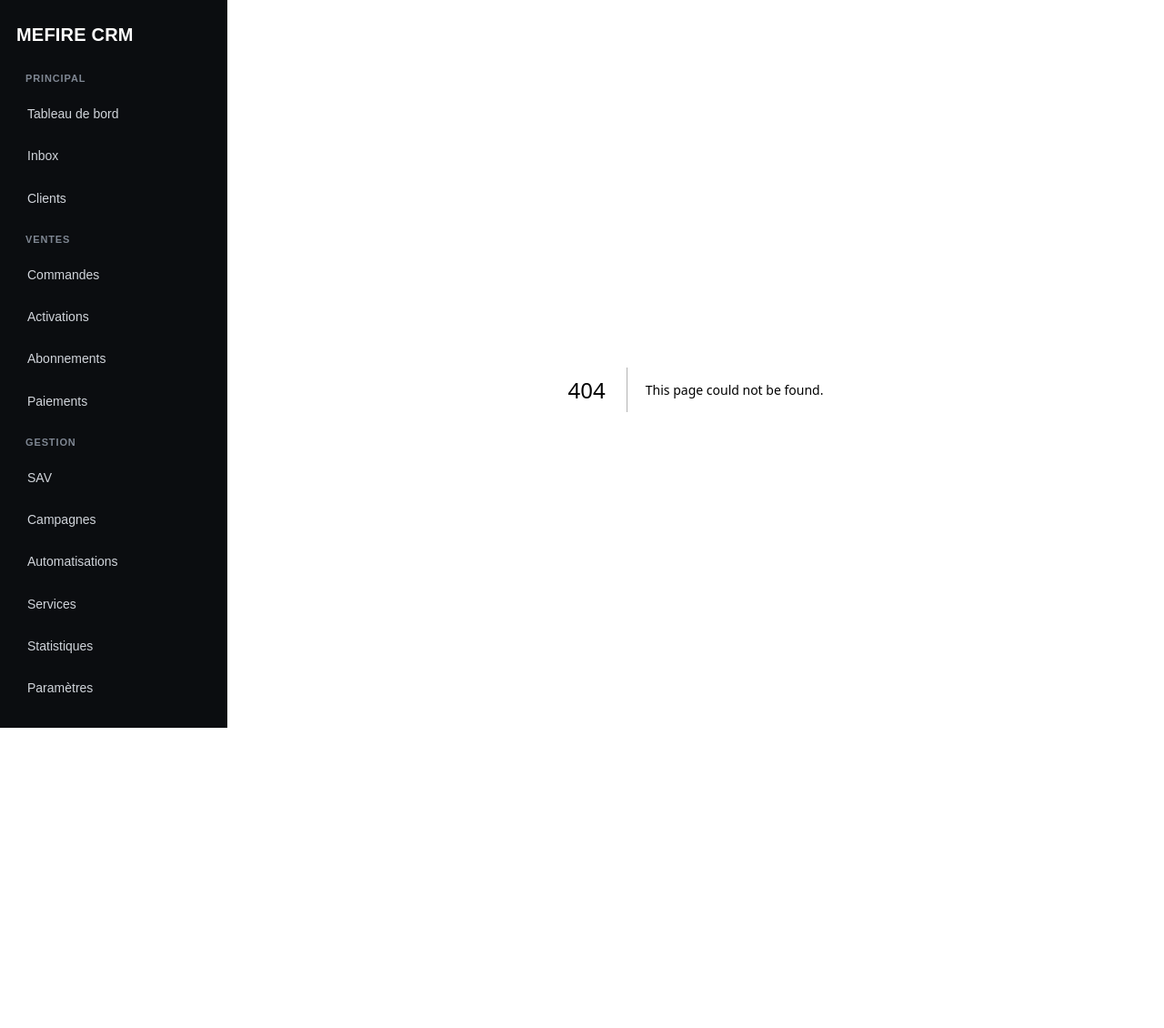
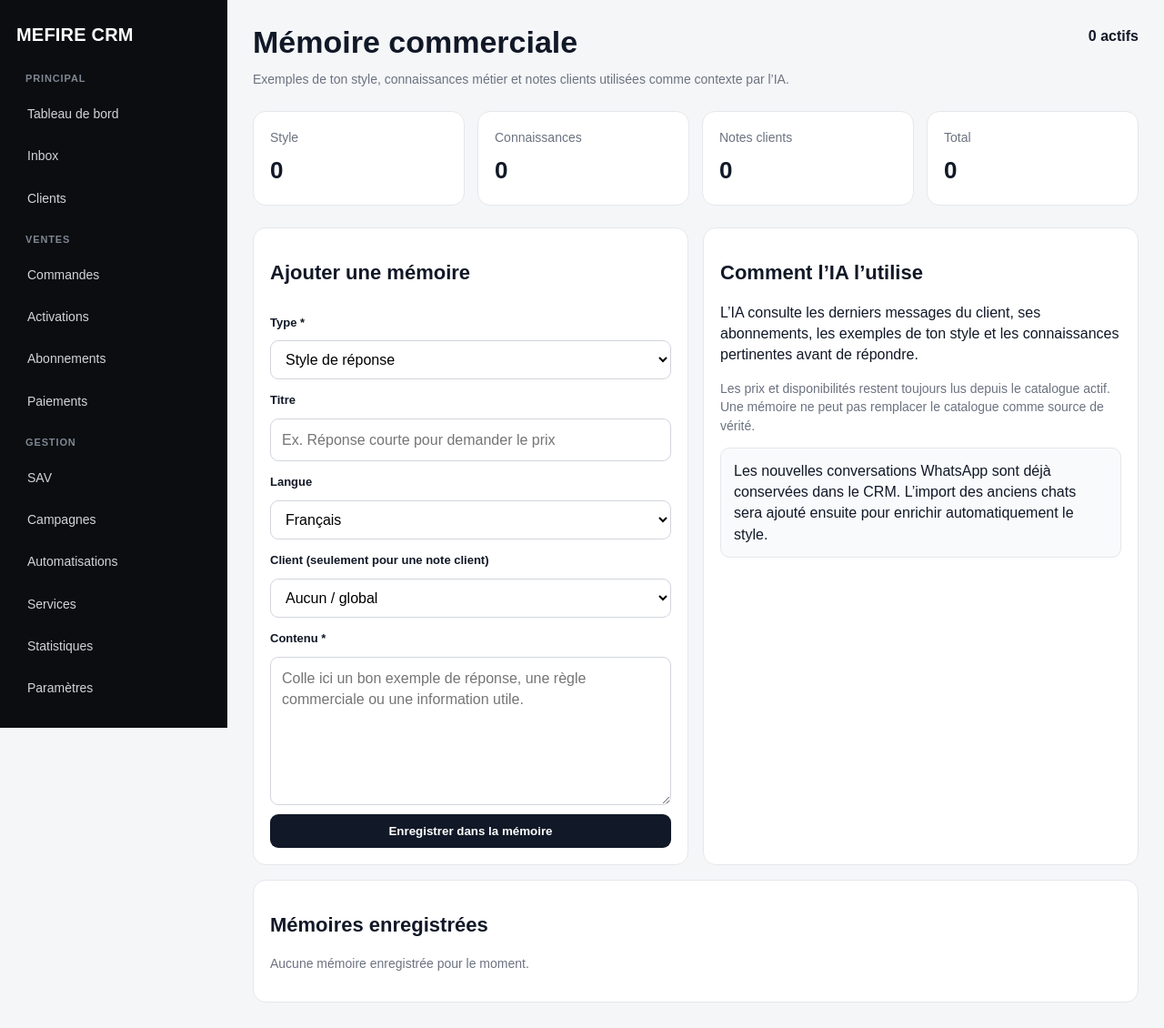
Before and after one commit to mefirelearning-cpu/Mefire-premium-, a Next.js app: page /memoire in a window 1280 px wide. Before the commit this address had no page. Shown: the whole page at 91% size. Before the commit the page ends 856 px from the top, so only its background shows below. Built offline with nearby package versions, Linux system fonts and the light colour scheme; no server answers; the database is empty.

Commit message:
feat: add commercial memory admin page

```diff
--- /dev/null
+++ b/src/app/memoire/page.tsx
@@ -0,0 +1,15 @@
+import {createMemoryAction,toggleMemoryAction} from '@/app/actions/memoire';
+import {listCustomers} from '@/lib/admin-data';
+import {listMemoryEntries,memoryStats} from '@/lib/commercial-memory';
+export const dynamic='force-dynamic';
+
+const label=(kind:string)=>({style:'Style de réponse',knowledge:'Connaissance',policy:'Règle métier',customer_note:'Note client'} as Record<string,string>)[kind]||kind;
+
+export default async function MemoirePage(){
+ const [rows,stats,clients]=await Promise.all([listMemoryEntries(),memoryStats(),listCustomers()]);
+ return <><div className="top"><div><h1>Mémoire commerciale</h1><div className="muted">Exemples de ton style, connaissances métier et notes clients utilisées comme contexte par l’IA.</div></div><strong>{stats.active} actifs</strong></div>
+ <section className="grid">{[['Style',stats.style],['Connaissances',stats.knowledge],['Notes clients',stats.customerNotes],['Total',stats.total]].map(([l,v])=><div className="card" key={l}><div className="muted">{l}</div><div className="value">{v}</div></div>)}</section>
+ <section className="cols"><form className="card" action={createMemoryAction}><h2>Ajouter une mémoire</h2><label>Type *</label><select name="kind" required defaultValue="style"><option value="style">Style de réponse</option><option value="knowledge">Connaissance métier</option><option value="policy">Règle métier</option><option value="customer_note">Note liée à un client</option></select><label>Titre</label><input name="title" placeholder="Ex. Réponse courte pour demander le prix"/><label>Langue</label><select name="language" defaultValue="fr"><option value="fr">Français</option><option value="en">Anglais</option></select><label>Client (seulement pour une note client)</label><select name="customerId" defaultValue=""><option value="">Aucun / global</option>{clients.map(c=><option key={c.id} value={c.id}>{[c.firstName,c.lastName].filter(Boolean).join(' ')||c.phone} — {c.phone}</option>)}</select><label>Contenu *</label><textarea name="content" rows={6} required placeholder="Colle ici un bon exemple de réponse, une règle commerciale ou une information utile."/><button type="submit">Enregistrer dans la mémoire</button></form>
+ <div className="card"><h2>Comment l’IA l’utilise</h2><p>L’IA consulte les derniers messages du client, ses abonnements, les exemples de ton style et les connaissances pertinentes avant de répondre.</p><p className="muted">Les prix et disponibilités restent toujours lus depuis le catalogue actif. Une mémoire ne peut pas remplacer le catalogue comme source de vérité.</p><div className="notice">Les nouvelles conversations WhatsApp sont déjà conservées dans le CRM. L’import des anciens chats sera ajouté ensuite pour enrichir automatiquement le style.</div></div></section>
+ <div className="card" style={{marginTop:16}}><h2>Mémoires enregistrées</h2>{rows.length===0?<p className="muted">Aucune mémoire enregistrée pour le moment.</p>:rows.map(r=><div className="row" key={r.id}><span><strong>{r.title||label(r.kind)}</strong><br/><span className="muted">{label(r.kind)}{r.customerId?` · ${[r.firstName,r.lastName].filter(Boolean).join(' ')||r.phone}`:' · Global'}</span><br/><span>{r.content.length>180?`${r.content.slice(0,180)}…`:r.content}</span></span><form action={toggleMemoryAction}><input type="hidden" name="id" value={r.id}/><input type="hidden" name="active" value={String(!r.active)}/><button type="submit" className="secondary-button">{r.active?'Désactiver':'Activer'}</button></form></div>)}</div></>;
+}
```
